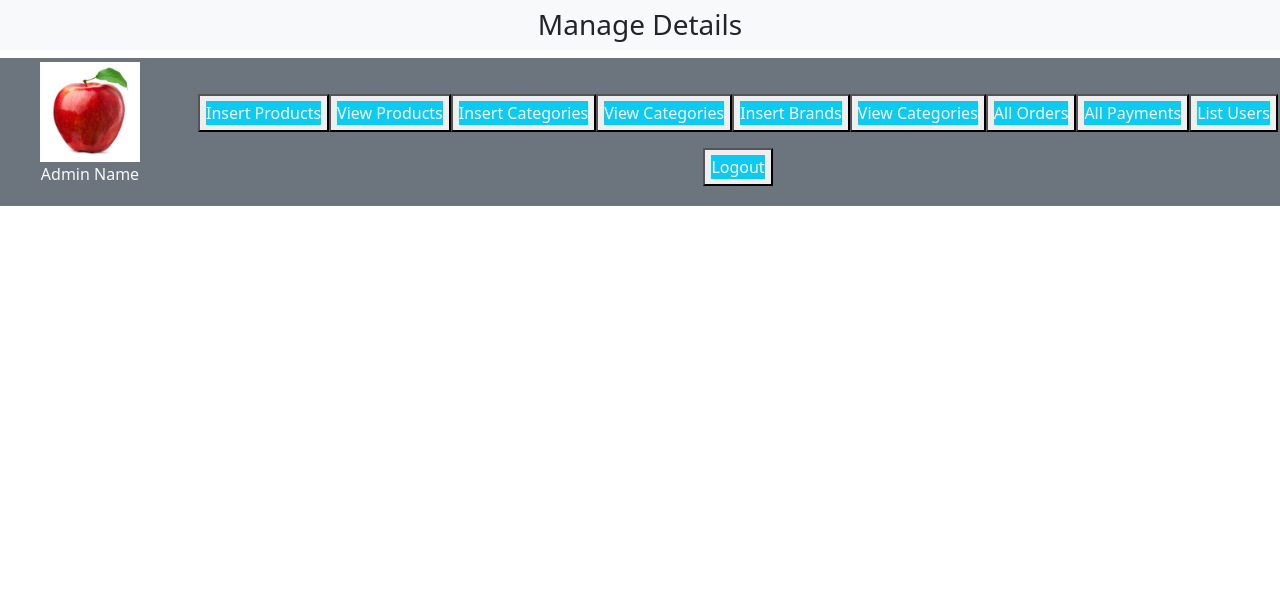
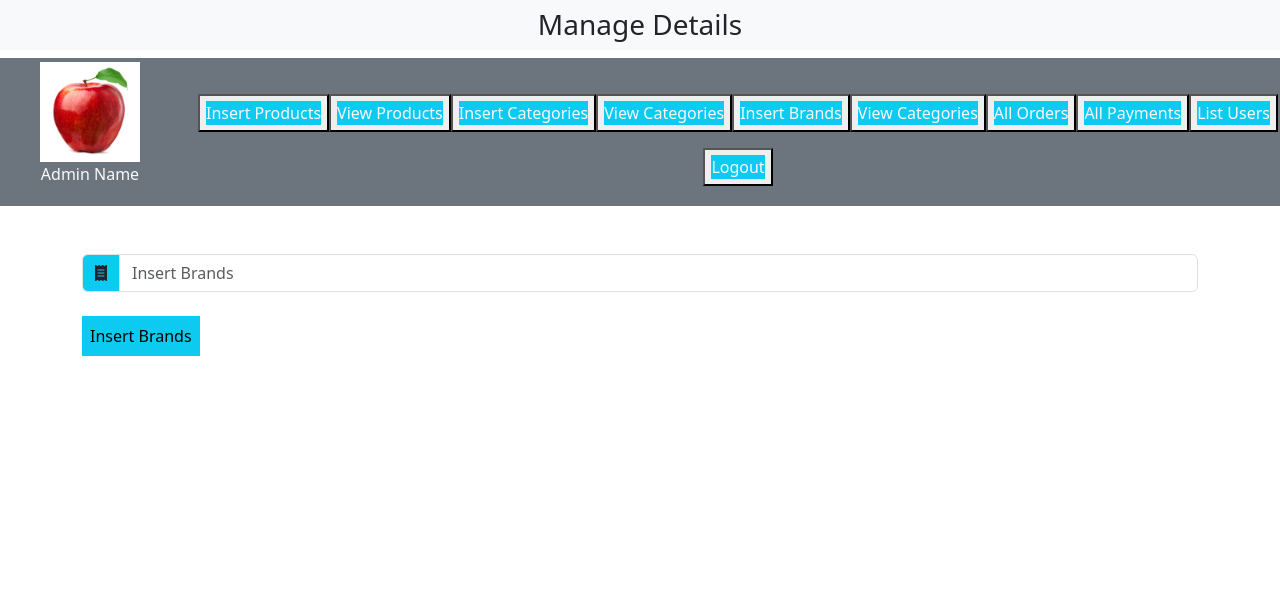
Before and after one commit to JustinDouglas16/ecommerce-site, a PHP site: page /admin_area/index.php?insert_brands in a window 1280 px wide. Shown: the part 72-684 px from the top of the page. Run offline with PHP 8.4, Linux system fonts and the light colour scheme.

Commit message:
Added insert categories & insert brands

```diff
--- a/admin_area/index.php
+++ b/admin_area/index.php
@@ -61,9 +61,9 @@
                     <button class="my-3">
                         <a href="" class="nav-link text-light bg-info my-1">Insert Products</a></button><button>
                         <a href="" class="nav-link text-light bg-info my-1">View Products</a></button><button>
-                        <a href="" class="nav-link text-light bg-info my-1">Insert Categories</a></button><button>
+                        <a href="index.php?insert_categories" class="nav-link text-light bg-info my-1">Insert Categories</a></button><button>
                         <a href="" class="nav-link text-light bg-info my-1">View Categories</a></button><button>
-                        <a href="" class="nav-link text-light bg-info my-1">Insert Brands</a></button><button>
+                        <a href="index.php?insert_brands" class="nav-link text-light bg-info my-1">Insert Brands</a></button><button>
                         <a href="" class="nav-link text-light bg-info my-1">View Categories</a></button><button>
                         <a href="" class="nav-link text-light bg-info my-1">All Orders</a></button><button>
                         <a href="" class="nav-link text-light bg-info my-1">All Payments</a></button><button>
@@ -75,6 +75,20 @@
                 </div>
             </div>
         </div>
+
+        <!-- fourth child -->
+        <div class="container my-5">
+            <?php
+            if (isset($_GET['insert_categories'])) {
+                include('insert_categories.php');
+            }
+
+            if (isset($_GET['insert_brands'])) {
+                include('insert_brands.php');
+            }
+            ?>
+        </div>
+
         <!--last child-->
         <div class="bg-info p-3 text-center footer">
             <p>All rights reserved © Designed by nobody since 2022</p>
--- /dev/null
+++ b/admin_area/insert_brands.php
@@ -0,0 +1,12 @@
+<form action="" method="post" class="mb-2">
+    <div class="input-group w-90 mb-2">
+        <span class="input-group-text bg-info" id="basic-addon1"><i class="fa-solid fa-receipt"></i></span>
+        <input type="text" class="form-control" name="cat_title" placeholder="Insert Brands" aria-label="Brands" aria-describedby="basic-addon1">
+    </div>
+</form>
+
+
+<div class="input-group w-10 mb-2 m-auto">
+    <!-- <input type="submit" class="form-control bg-info" name="insert_cat" value="Insert Categories" -->
+    <button class="bg-info p-2 my-3 border-0">Insert Brands</button>
+</div>
```
Also changed, not shown: admin_area/insert_categories.php (added, +12 -0 lines).
